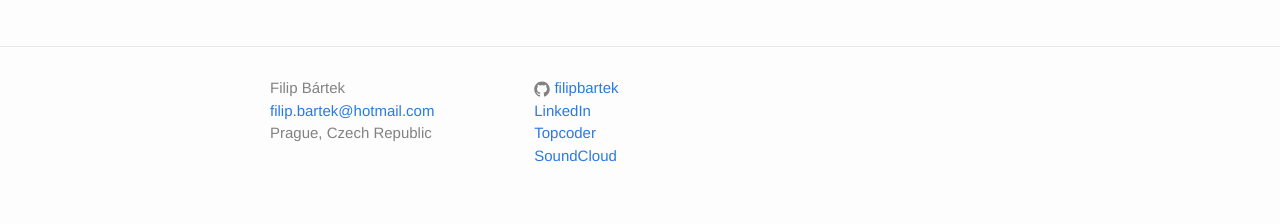
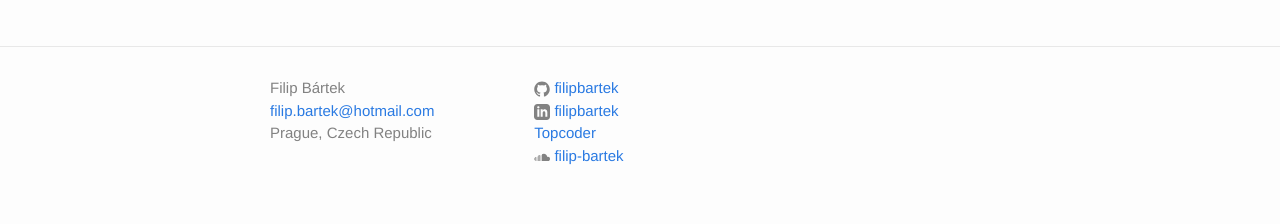
Before and after one commit to filipbartek/filipbartek.github.io, a Jekyll site: the page built from index.md, in a window 1280 px wide. Shown: the part 821-1045 px from the top of the page. Built offline with Jekyll 4.4.1, drawn with Linux system fonts in a browser that asks for light colours.

Commit message:
Add icons for LinkedIn and SoundCloud

```diff
--- a/_includes/footer.html
+++ b/_includes/footer.html
@@ -47,7 +47,11 @@
           {% if site.linkedin_username %}
           <li>
             <a href="https://linkedin.com/in/{{ site.linkedin_username }}">
-LinkedIn
+              <span class="icon  icon--linkedin">
+                <!-- https://iconmonstr.com/linkedin-3-svg/ -->
+                <svg xmlns="http://www.w3.org/2000/svg" width="24" height="24" viewBox="0 0 24 24"><path d="M19 0h-14c-2.761 0-5 2.239-5 5v14c0 2.761 2.239 5 5 5h14c2.762 0 5-2.239 5-5v-14c0-2.761-2.238-5-5-5zm-11 19h-3v-11h3v11zm-1.5-12.268c-.966 0-1.75-.79-1.75-1.764s.784-1.764 1.75-1.764 1.75.79 1.75 1.764-.783 1.764-1.75 1.764zm13.5 12.268h-3v-5.604c0-3.368-4-3.113-4 0v5.604h-3v-11h3v1.765c1.396-2.586 7-2.777 7 2.476v6.759z"/></svg>
+              </span>
+              <span class="username">{{ site.linkedin_username }}</span>
             </a>
           </li>
           {% endif %}
@@ -63,7 +67,11 @@
           {% if site.soundcloud_permalink %}
           <li>
             <a href="https://soundcloud.com/{{ site.soundcloud_permalink }}">
-SoundCloud
+              <span class="icon  icon--soundcloud">
+                <!-- https://iconmonstr.com/soundcloud-1-svg/ -->
+                <svg xmlns="http://www.w3.org/2000/svg" width="24" height="24" viewBox="0 0 24 24"><path d="M7 17.939h-1v-8.068c.308-.231.639-.429 1-.566v8.634zm3 0h1v-9.224c-.229.265-.443.548-.621.857l-.379-.184v8.551zm-2 0h1v-8.848c-.508-.079-.623-.05-1-.01v8.858zm-4 0h1v-7.02c-.312.458-.555.971-.692 1.535l-.308-.182v5.667zm-3-5.25c-.606.547-1 1.354-1 2.268 0 .914.394 1.721 1 2.268v-4.536zm18.879-.671c-.204-2.837-2.404-5.079-5.117-5.079-1.022 0-1.964.328-2.762.877v10.123h9.089c1.607 0 2.911-1.393 2.911-3.106 0-2.233-2.168-3.772-4.121-2.815zm-16.879-.027c-.302-.024-.526-.03-1 .122v5.689c.446.143.636.138 1 .138v-5.949z"/></svg>
+              </span>
+              <span class="username">{{ site.soundcloud_permalink }}</span>
             </a>
           </li>
           {% endif %}
```
Lines whose indentation alone changed are shown as unchanged.
